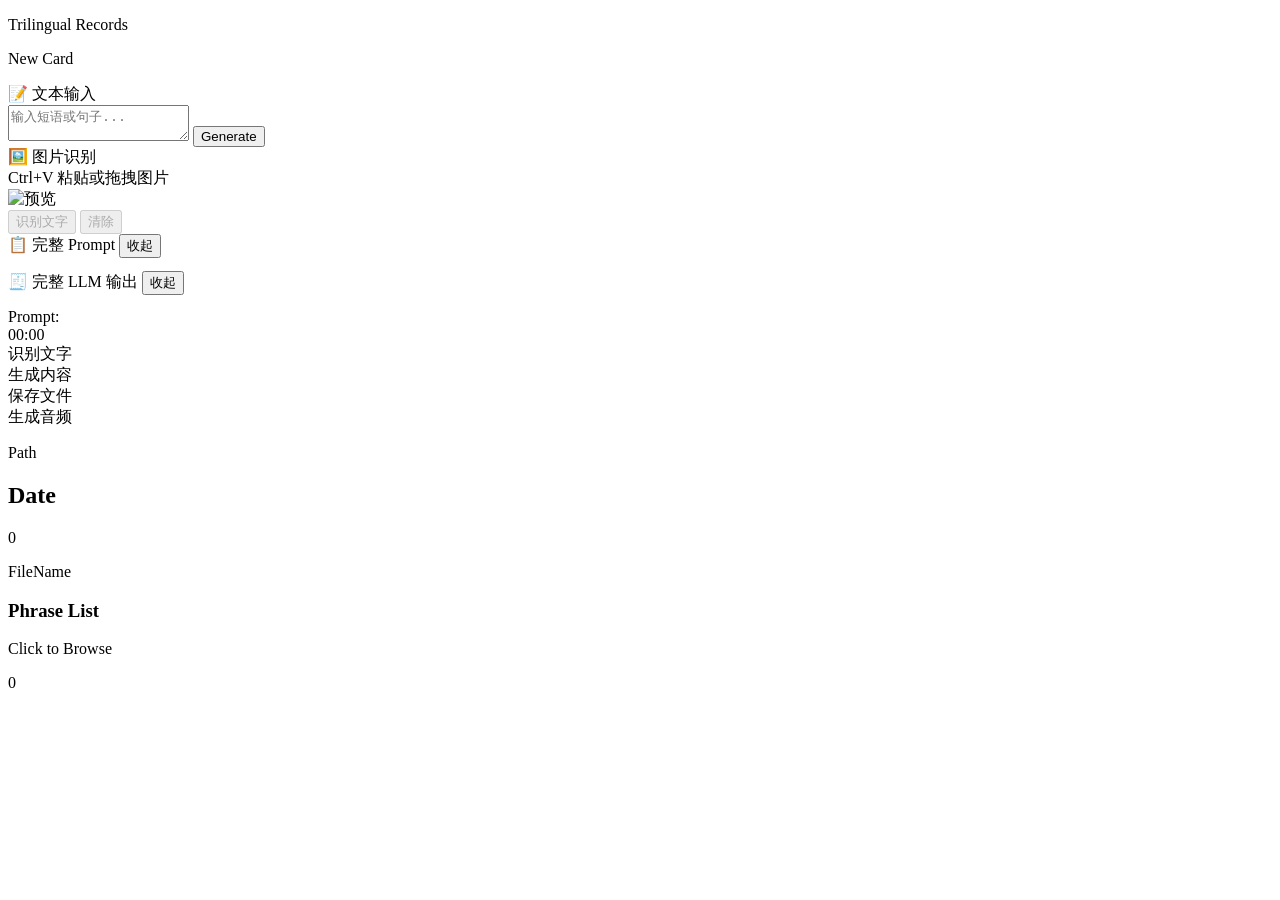
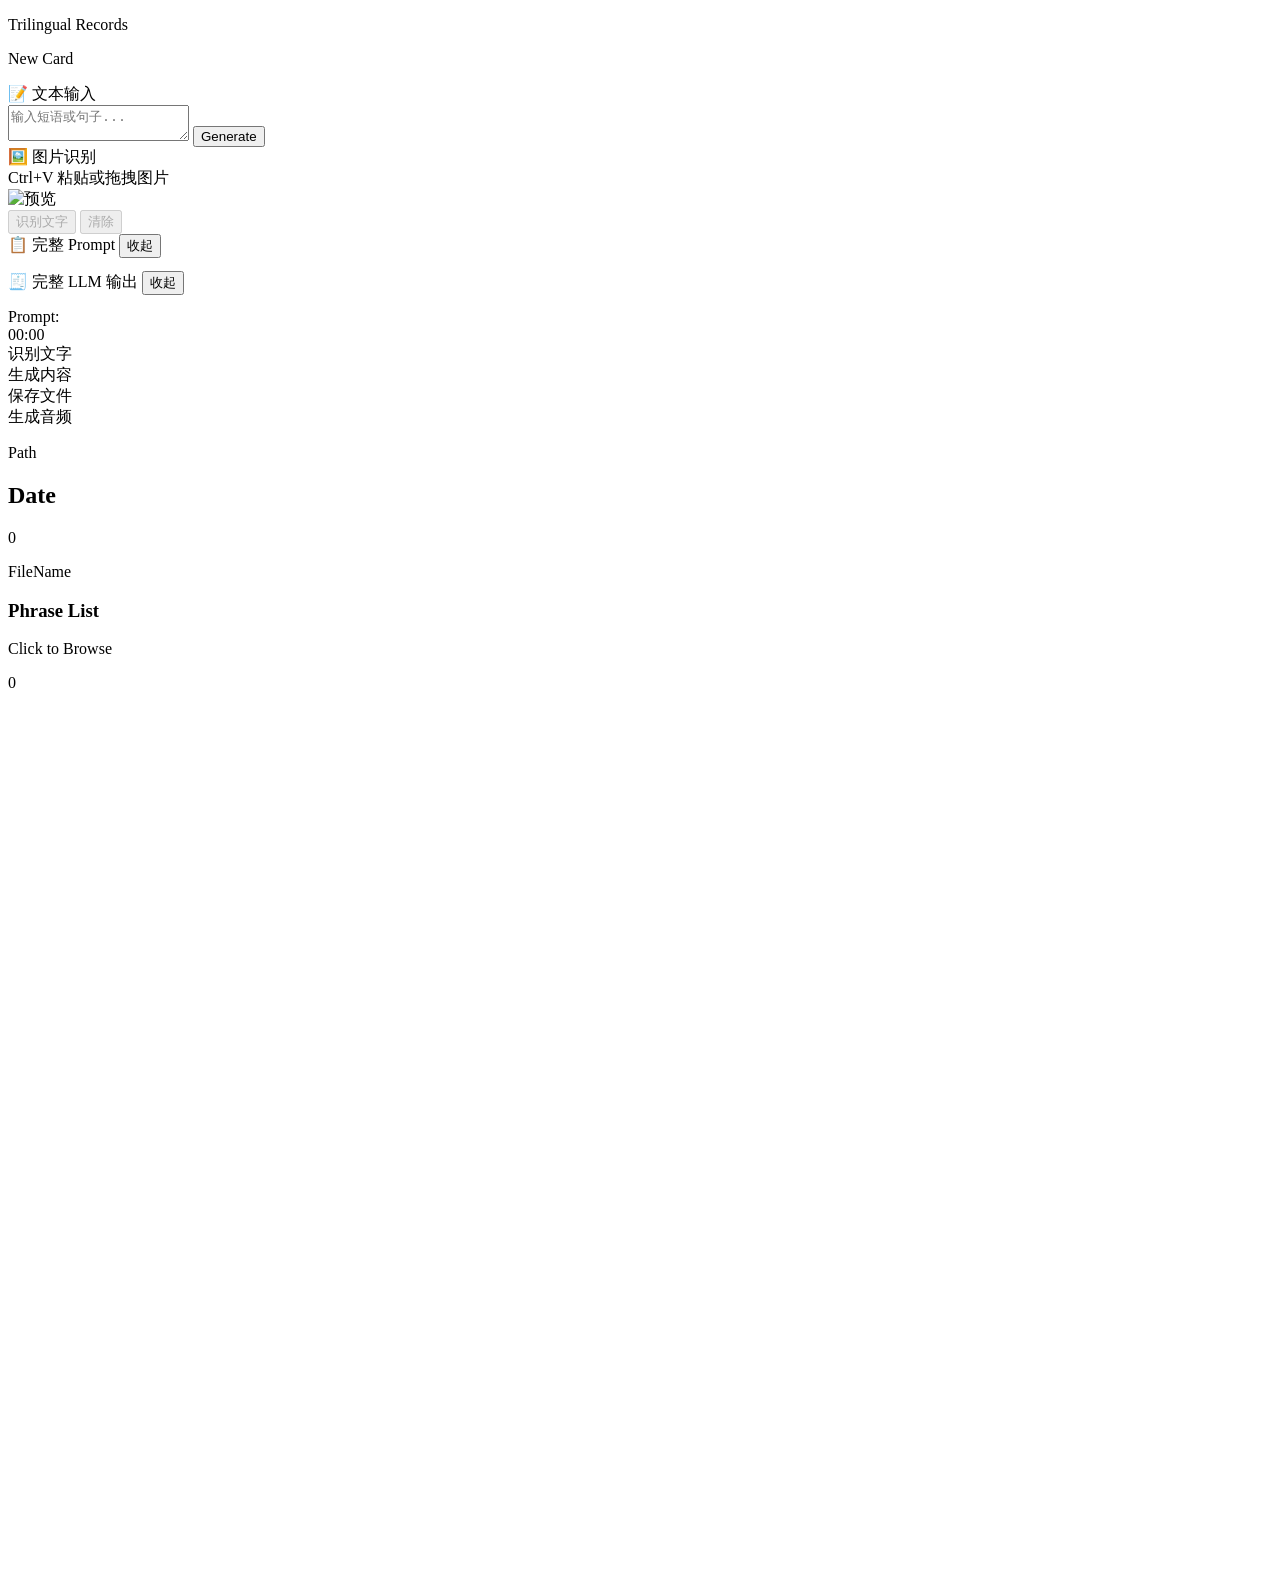

Expand learning card modal height

--- a/public/modern-card.css
+++ b/public/modern-card.css
@@ -28,8 +28,9 @@
   box-shadow: none !important;
   max-width: 1080px !important;
   width: 95% !important;
+  height: calc(100vh - 24px) !important;
   padding: 0 !important;
-  overflow: visible !important;
+  overflow: hidden !important;
 }
 
 /* The Modern Card */
@@ -42,7 +43,8 @@
   color: var(--text-ink);
   display: flex;
   flex-direction: column;
-  max-height: 85vh;
+  height: 100%;
+  max-height: none;
   position: relative;
   border: 1px solid var(--border-subtle);
   font-size: 1.5rem;
@@ -53,10 +55,11 @@
 
 /* Card Header */
 .mc-header {
-  padding: 3rem 3rem 2rem 3rem;
+  padding: 1rem 3rem 0.25rem;
   background: linear-gradient(180deg, #ffffff 0%, #f5f7fb 100%);
   border-bottom: 1px solid var(--border-subtle);
   text-align: center;
+  flex: 0 0 auto;
 }
 
 .mc-tabs {
@@ -93,10 +96,10 @@
 
 .mc-phrase {
   font-family: var(--font-serif);
-  font-size: 2.5em;
+  font-size: 2em;
   font-weight: 700;
-  line-height: 1.2;
-  margin-bottom: 0.5rem;
+  line-height: 1.05;
+  margin-bottom: 0.35rem;
   color: var(--text-ink);
 }
 
@@ -108,7 +111,7 @@
 
 .mc-meta {
   font-family: var(--font-mono);
-  font-size: 0.9em;
+  font-size: 0.72em;
   color: var(--text-slate);
   display: flex;
   justify-content: center;
@@ -118,13 +121,15 @@
 .mc-meta span {
   background: #f3f4f6;
   border: 1px solid var(--border-subtle);
-  padding: 0.2rem 0.6rem;
+  padding: 0.12rem 0.45rem;
   border-radius: 4px;
 }
 
 /* Scrollable Content Body */
 .mc-body {
-  padding: 2rem 3rem;
+  flex: 1 1 auto;
+  min-height: 0;
+  padding: 0.35rem 2rem 1.4rem;
   overflow-y: auto;
   line-height: 1.7;
 }
@@ -587,9 +592,10 @@ rt {
 
 /* Mobile */
 @media (max-width: 600px) {
-  .mc-header { padding: 2rem 1.5rem; }
-  .mc-body { padding: 1.5rem 1.5rem; }
-  .mc-phrase { font-size: 1.8rem; }
+  .modal-content { height: calc(100vh - 16px) !important; }
+  .mc-header { padding: 0.75rem 1rem 0.25rem; }
+  .mc-body { padding: 0.35rem 1rem 1rem; }
+  .mc-phrase { font-size: 1.65rem; }
   .mc-delete-popover {
     left: 1rem;
     right: 1rem;
